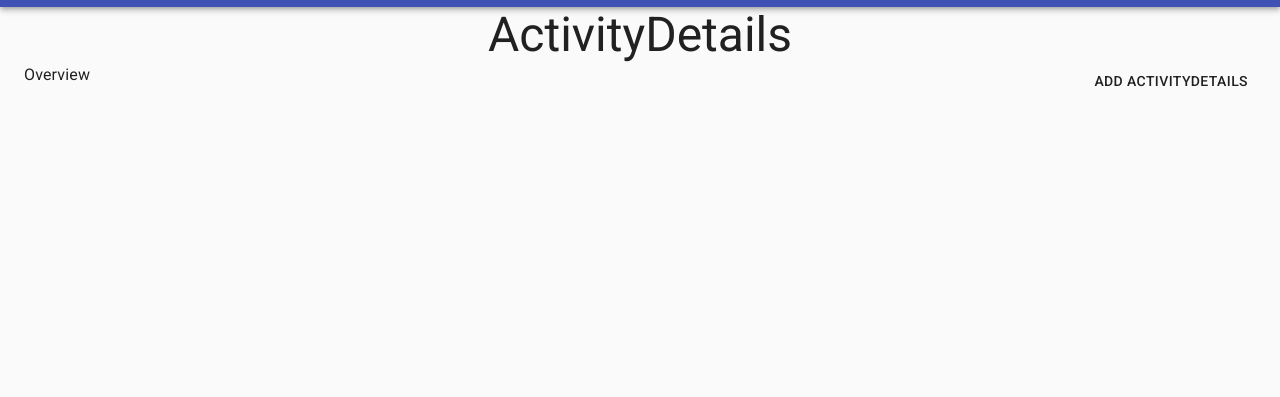
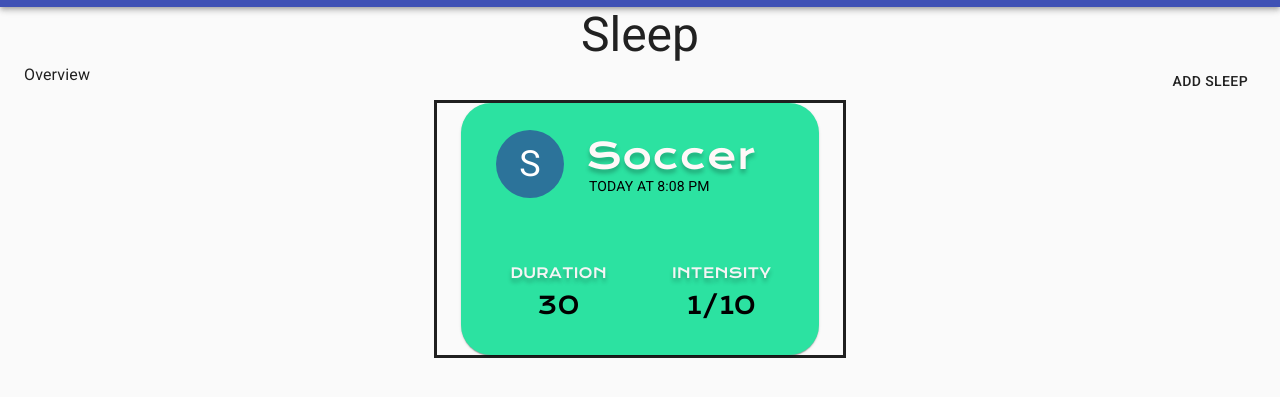
Before and after one commit to Gevork-Manukyan/LifeTracker, a React app in the folder lifetracker-ui/: page /sleep in a window 1280 px wide. Shown: the part 77-474 px from the top of the page. Built offline with nearby package versions, Linux system fonts and the light colour scheme.

Commit message:
creates feedItem card

```diff
--- a/lifetracker-ui/public/index.html
+++ b/lifetracker-ui/public/index.html
@@ -26,6 +26,9 @@
     -->
     <link rel="stylesheet" href="https://fonts.googleapis.com/css?family=Roboto:300,400,500,700&display=swap" />
     <link rel="stylesheet" href="https://fonts.googleapis.com/icon?family=Material+Icons" />
+    <link rel="preconnect" href="https://fonts.googleapis.com">
+    <link rel="preconnect" href="https://fonts.gstatic.com" crossorigin>
+    <link href="https://fonts.googleapis.com/css2?family=Krona+One&display=swap" rel="stylesheet">
     <title>React App</title>
   </head>
   <body>
--- a/lifetracker-ui/src/components/ActivityDetails/ActivityDetails.js
+++ b/lifetracker-ui/src/components/ActivityDetails/ActivityDetails.js
@@ -4,26 +4,27 @@ import { CssBaseline, Container, Grid, Typography, Button } from "@material-ui/c
 import { Feed } from "components"
 import useStyles from "./ActivityDetails_Styles"
 
-function ActivityDetails () {
+function ActivityDetails (props) {
+
+    const type = props.type.charAt(0).toUpperCase() + props.type.slice(1).toLowerCase()
 
     const classes = useStyles()
-
     return (
         <div className="ActivityDetails">
             <CssBaseline />
             <Container>
                 <Grid container justify='center'>
                     <Grid item xs={12}>
-                        <Typography className={classes.title} variant="h3">ActivityDetails</Typography>
+                        <Typography className={classes.title} variant="h3">{type}</Typography>
                     </Grid>
                     <Grid item xs={6}>
                         <Typography className={classes.header}>Overview</Typography>
                     </Grid>
                     <Grid className={classes.addActivityBtn} item xs={6}>
-                        <Button>Add ActivityDetails</Button>
+                        <Button>Add {type}</Button>
                     </Grid>
                     <Grid item>
-                        <Feed />
+                        <Feed type={type} />
                     </Grid>
                 </Grid>
             </Container>
--- a/lifetracker-ui/src/components/App/App.js
+++ b/lifetracker-ui/src/components/App/App.js
@@ -17,10 +17,10 @@ function App() {
                     <Route path="/" element={<Home  />} />
                     <Route path="/login" element={<Login  />} />
                     <Route path="/signup" element={<Signup  />} />
-                    <Route path="/activity" element={<ActivityPage  />} />
-                    <Route path="/exercise" element={<ActivityDetails  />} />
-                    <Route path="/nutrition" element={<ActivityDetails />} />
-                    <Route path="/sleep" element={<ActivityDetails  />} />
+                    <Route path="/activity" element={<ActivityPage />} />
+                    <Route path="/exercise" element={<ActivityDetails type='exercise' />} />
+                    <Route path="/nutrition" element={<ActivityDetails type='nutrition' />} />
+                    <Route path="/sleep" element={<ActivityDetails type='sleep' />} />
 
                 </Routes>
             </BrowserRouter>
--- a/lifetracker-ui/src/components/Feed/Feed.css
+++ b/lifetracker-ui/src/components/Feed/Feed.css
@@ -0,0 +1,3 @@
+.feedContainer {
+    border: solid;
+}
--- a/lifetracker-ui/src/components/Feed/Feed.js
+++ b/lifetracker-ui/src/components/Feed/Feed.js
@@ -1,18 +1,21 @@
 import "./Feed.css"
 
 import { CssBaseline, Container, Grid, Button, Typography } from "@material-ui/core"
+import { FeedItem } from "components"
 import useStyles from "./Feed_Styles"
 
 
-function Feed () {
+function Feed (props) {
 
     const classes = useStyles()
 
     return (
         <div className="Feed">
             <CssBaseline />
-            <Container>
-
+            <Container className="feedContainer" maxWidth='sm'>
+                <Grid container>
+                    <FeedItem />
+                </Grid>
             </Container>
         </div>
     )
--- /dev/null
+++ b/lifetracker-ui/src/components/FeedItem/FeedItem.js
@@ -0,0 +1,77 @@
+import "./FeedItem.css"
+
+import { CssBaseline, Container, Box, Typography, Grid, Avatar, Card, CardHeader, CardContent } from "@material-ui/core"
+import useStyles from "./FeedItem_Styles"
+
+
+function FeedItem (props) {
+
+    const makeExerciseItem = () => {
+        return (
+            <Card className={classes.exerciseCard}>
+                <CardHeader
+                    className={classes.cardHeader}
+                    avatar={
+                        <Avatar className={classes.avatar}>
+                            <Typography className={classes.avatarLetter}>S</Typography>
+                        </Avatar>
+                    }
+                    disableTypography={false}
+                    title={
+                        <Typography className={classes.cardTitle}>
+                            Soccer
+                        </Typography>
+                    }
+                    subheader={
+                        <Typography className={classes.cardSubtitle}>
+                            Today at 8:08 PM
+                        </Typography>
+                    }
+                />
+
+                <CardContent className={classes.cardContent}>
+                    <Grid className={classes.feedItemGrid} container>
+                        <Grid item xs={6}>
+                            <Grid container alignContent="center" direction="column">
+                                <Grid item className={classes.columnItem}>
+                                    <Typography className={classes.columnTitle}>Duration</Typography>
+                                </Grid>
+                                <Grid item className={classes.columnItem}>
+                                    <Typography className={classes.columnValue} textAlign="center" >30</Typography>
+                                </Grid>
+                            </Grid>
+                        </Grid>
+                        <Grid item xs={6}>
+                            <Grid container alignContent="center" direction="column">
+                                <Grid item className={classes.columnItem}>
+                                    <Typography className={classes.columnTitle}>Intensity</Typography>
+                                </Grid>
+                                <Grid item className={classes.columnItem}>
+                                    <Typography className={classes.columnValue} textAlign="center" >1/10</Typography>
+                                </Grid>
+                            </Grid>
+                        </Grid>
+                    </Grid>
+                </CardContent>
+            </Card>
+        )
+    }
+
+    const makeNutritionItem = () => {
+
+    }
+
+    const makeSleepItem = () => {
+
+    }
+
+
+    const classes = useStyles()
+    return (
+        <Grid item>
+            {makeExerciseItem()}
+        </Grid>
+    )
+}
+
+export default FeedItem;
--- /dev/null
+++ b/lifetracker-ui/src/components/FeedItem/FeedItem_Styles.js
@@ -0,0 +1,84 @@
+import { makeStyles } from "@material-ui/core";
+
+const useStyles = makeStyles((theme) => ({
+    exerciseCard: {
+        width: "358px",
+        height: "252px",
+        background: "#2CE2A1",
+        borderRadius: "30px",
+    },
+    cardHeader: {
+        paddingLeft: "35px",
+        paddingTop: "27px"
+    },
+    avatar: {
+        width: "68px",
+        height: "68px",
+        marginRight: "6px",
+
+        color: "#FFFFFF",
+        backgroundColor: "#2C739A",
+    },
+    avatarLetter: {
+        fontFamily: "Roboto",
+        fontStyle: "normal",
+        fontWeight: "normal",
+        fontSize: "36px",
+        lineHeight: "42px"
+    },
+    cardTitle: {
+        fontFamily: "Krona One",
+        fontStyle: "normal",
+        fontWeight: "normal",
+        fontSize: "36px",
+        color: "#FFF8F8",
+        lineHeight: "45px",
+
+        textShadow: "0px 4px 4px rgba(0, 0, 0, 0.25)"
+    },
+    cardSubtitle: {
+        paddingLeft: "3px",
+        fontFamily: "Roboto",
+        fontStyle: "normal",
+        fontWeight: "normal",
+        fontSize: "14px",
+        lineHeight: "16px",
+        textTransform: "uppercase",
+
+        color: "#000000",
+    },
+    cardContent: {
+        marginTop: "35px",
+    },
+    columnItem: {
+        textAlign: "center"
+    },
+    columnTitle: {
+        marginBottom: "8px",
+        fontFamily: "Krona One",
+        fontStyle: "normal",
+        fontWeight: "normal",
+        fontSize: "14px",
+        lineHeight: "17px",
+
+        // textDecoration: "underline",
+        textTransform: "uppercase",
+
+        color: "#f5f5f5",
+
+        textShadow: "0px 4px 4px rgba(0, 0, 0, 0.25)",
+    },
+    columnValue: {
+        fontFamily: "Krona One",
+        fontStyle: "normal",
+        fontWeight: "normal",
+        fontSize: "24px",
+        lineHeight: "30px",
+
+        textTransform: "uppercase",
+
+        color: "#000000",
+    }
+}))
+
+export default useStyles;
--- a/lifetracker-ui/src/components/index.js
+++ b/lifetracker-ui/src/components/index.js
@@ -2,7 +2,7 @@ export { default as App } from "./App/App"
 export { default as ActivityPage } from "./ActivityPage/ActivityPage"
 export { default as Exercise } from "./ActivityDetails/ActivityDetails"
 export { default as Feed } from "./Feed/Feed"
-// export { default as FeedItem } from "./FeedItem/FeedItem"
+export { default as FeedItem } from "./FeedItem/FeedItem"
 export { default as Home } from "./Home/Home"
 export { default as Login } from "./Login/Login"
 export { default as NavBar } from "./NavBar/NavBar"
```
Also changed, not shown: lifetracker-ui/src/components/FeedItem/FeedItem.css (added).
